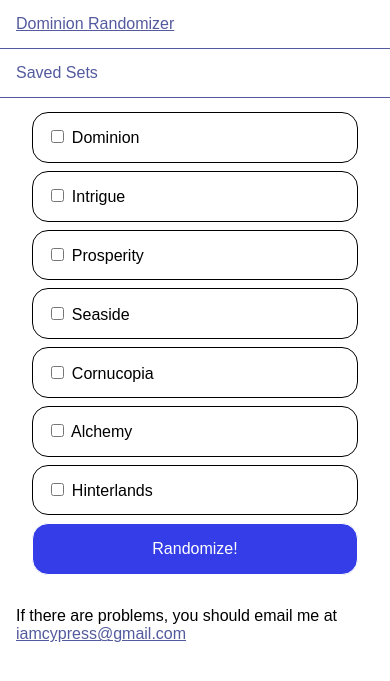
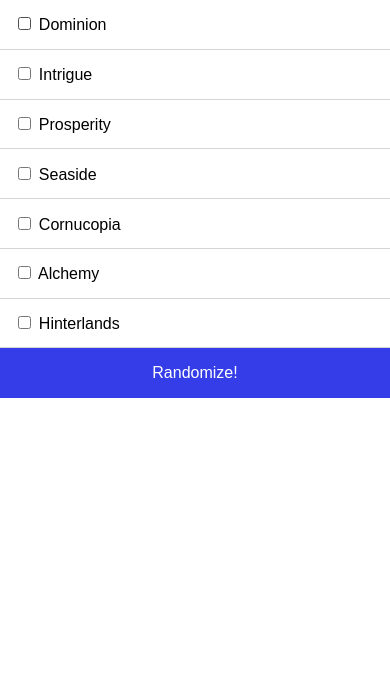
Before and after one commit to cypressf/dominion, a Flask app: page / in a window 390 px wide. Shown: the top 681 px of the page. Run offline with Flask 2, Linux system fonts and the light colour scheme.

Commit message:
cleaned up styles, and removed needless content

```diff
--- a/static/style.css
+++ b/static/style.css
@@ -1,51 +1,17 @@
 body {
     font-family:sans-serif;
     padding:0;
-    margin:0;
-}
-
-header, footer {
-    font-weight:100;
-    margin:0;
-}
-
-header a, footer a{
-    color:#535a9e;
-}
-
-header ul {
-    font-size:1.5em;
-    font-weight:100;
-    list-style:none;
-    width:100%;
-    height:3em;
-    margin:0 0 1em 0;
-}
-
-header li {
-    float:left;
-    margin:0;
-    padding:0;
-}
-
-header li a {
-    margin:0;
-    display:block;
-    line-height:1em;
-    padding:1em;
-    text-decoration:none;
-}
-header li a.active {
-    text-decoration:underline;
-}
-
-#content {
-    padding:0 2em;
+    margin-top:2em;
+    margin-left:2em;
 }
 
 #form {
     float:left;
     width:10em;
+}
+
+#cards {
+    margin:0;
 }
 
 #cards h1 {
@@ -148,30 +76,28 @@ input[type=submit] {
     box-shadow:0px 0px 10px #000 inset;
 }
 
-
-footer{
-    clear:both;
-}
-
-footer p {
-    padding: 1em;
-}
-
 @media screen and (max-width: 32em) {
-    header ul {
-        font-size:1em;
-        height:6em;
-        padding:0;
-    }
-    header ul li {
-        float:none;
-    }
-    header ul li a {
-        border-bottom:1px solid;
-    }
     section#form, section#cards, #cards .expansion {
         float:none;
         width:auto;
+    }
+
+    * {
+        border-radius:0!important;
+    }
+    #form label {
+        margin:0;
+        border:none;
+        border-bottom:1px solid #d5d5d5;
+    }
+
+    #form input[type=submit] {
+        margin:0;
+        border:none;
+    }
+
+    body {
+        margin:0;
     }
 
     #form form {
--- a/templates/base.html
+++ b/templates/base.html
@@ -9,23 +9,6 @@
     {% endblock %}
 </head>
 <body>
-    <header>
-    <nav>
-        <ul>
-            {%block nav %}{%endblock %}
-        </ul>
-    </nav>
-    </header>
-    <div id="content">
     {% block content %}{% endblock %}
-    <script src="{{ url_for('static', filename='jq.js') }}"></script>
-    {% block js %}{% endblock %}
-    </div>
-
-    <footer>
-    {% block footer %}
-    <p>If there are problems, you should email me at <a href="mailto:iamcypress@gmail.com">iamcypress@gmail.com</a></p>
-    {% endblock %}
-    </footer>
 </body>
 </html>
--- a/templates/home.html
+++ b/templates/home.html
@@ -12,18 +12,8 @@
     </form>
 </section>
 
+{% if cards %}
 <section id="cards">
-    {% if cards%}
-    <form method="POST" action="save_collection">
-        {% for expansion in cards %}
-            {% for c in cards[expansion] %}
-            <input type="hidden" name="cards" value="{{ c }}">
-            {% endfor %}
-        {% endfor %}
-         <input type="submit" value="Save this set" id="fungame">
-    </form>
-    {% endif %}
-
     {% for expansion in cards %}
     <div id="{{ expansion }}" class="expansion">
     <h1>{{ expansion }}</h1>
@@ -35,40 +25,6 @@
     </div>
     {% endfor %}
 </section>
+{% endif %}
+
 {% endblock %}
-
-{%block nav%}
-            <li><a href="/" class="active">Dominion Randomizer</a></li>
-            <li><a href="saved_sets">Saved Sets</a></li>
-{%endblock%}
-
-{% block js %}
-<script>
-function save_collection() {
-    $("#fungame").val("saving...");
-    $("#fungame").attr("disabled", "disabled");
-    $("#fungame").addClass("disabled");
-    $.post('/save_collection', $("#cards form").serialize(), function(data) {
-        $("#fungame").val("saved");
-        $("#fungame").addClass("saved");
-    });
-    return false;
-}
-
-// TODO: randomize ajax query, should get random
-// assortment of cards in json (need to create a function)
-// function randomize() {
-//     $("#randomize").val("shuffling...");
-//     $("#randomize").attr("disabled", "disabled");
-//     $("#randomize").addClass("disabled");
-//     $.post('/save_collection', $("#cards form").serialize(), function(data) {
-//         $("#randomize").removeAttr("disabled");
-//         $("#randomize").removeClass("disabled");
-//         $("#fungame").val("Randomize!");
-//     });
-//     return false;
-// }
-// $("#form form").submit(randomize);
-$("#cards form").submit(save_collection);
-</script>
-{% endblock %}
```
Also changed, not shown: other parts of static/style.css (+23 -44 lines).
